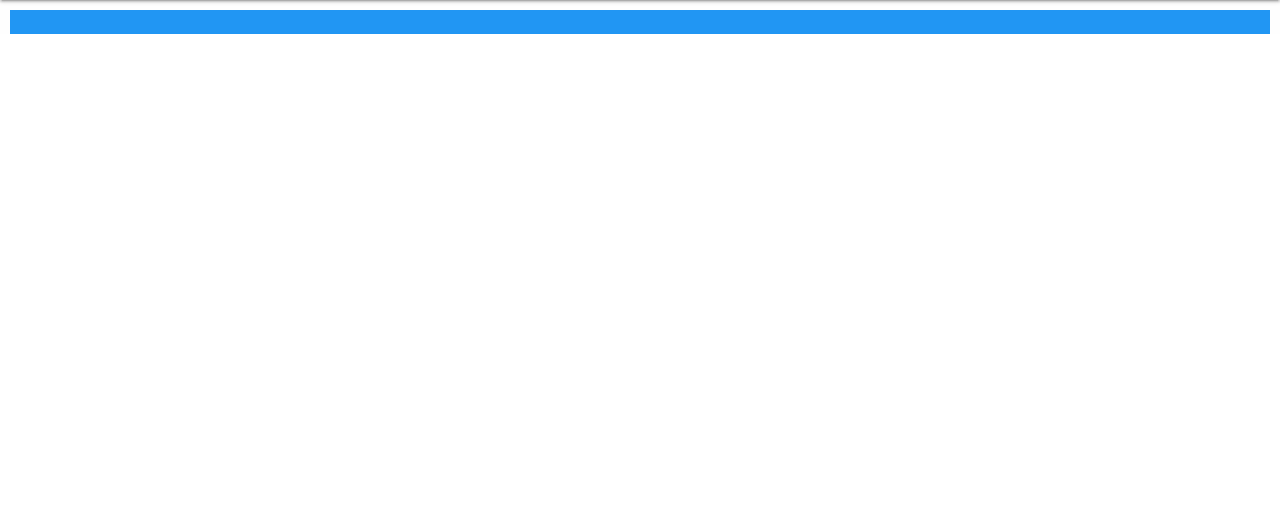
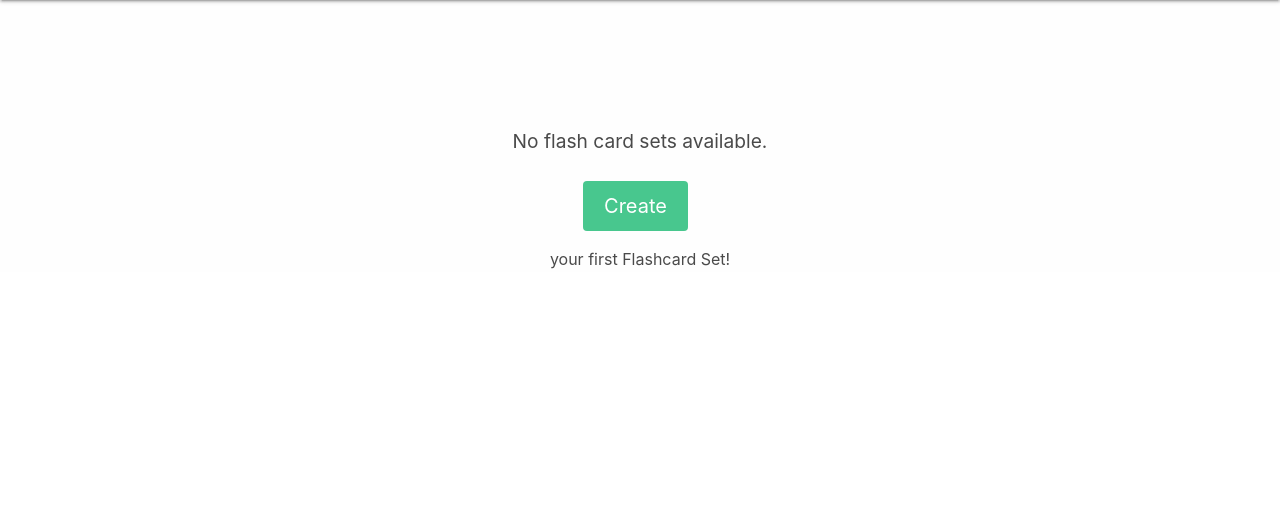
Before and after one commit to williammabotjaeng/cardbase, a Flask app: page /home in a window 1280 px wide. Shown: the part 64-576 px from the top of the page. Run offline with Flask 3, Linux system fonts and the light colour scheme; a user stored in the database is signed in.

Commit message:
create, mixed-text, empty-state, home

```diff
--- a/static/css/style.css
+++ b/static/css/style.css
@@ -5,6 +5,22 @@
 #primary-btn {
     background-color: #3da121;
     color: white;
+}
+
+.empty-state-text {
+    margin-top: 10%;
+    font-size: larger;
+}
+
+.mixed-text {
+    justify-content: center;
+    align-items: center;
+    text-align: center;
+}
+
+.main-home {
+    justify-content: center;
+    align-items: center;
 }
 
 .layout-footer {
--- a/templates/home.html
+++ b/templates/home.html
@@ -1,8 +1,21 @@
 {% extends 'app_layout.html' %}
 {% block content %}
-<div style="margin: 10px; color: white">
-    <div class="column tile blue">
-
-    </div>
+<div style="margin: 10px">
+        <div class="main-home">
+            {% if flash_card_sets %}
+              {% for flash_card_set in flash_card_sets %}
+                <h3>{{ flash_card_set.set_title }}</h3>
+                <p>{{ flash_card_set.set_description }}</p>
+              {% endfor %}
+            {% else %}
+            <div>
+              <p class="text-center empty-state-text">No flash card sets available.</p>
+              <br />
+              <div class="text-center">
+               <button class="button large is-success">Create</button>&nbsp;&nbsp;<p class="mixed-text">your first Flashcard Set!</p>
+              </div>
+            </div>
+            {% endif %}
+          </div>
 </div>
 {% endblock %}
```
